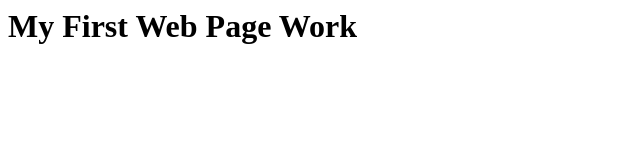
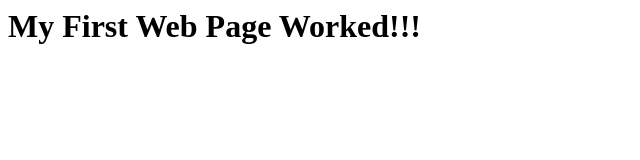
Before and after one commit to agechegaray/dwdd1600, a plain HTML site: page 01test/index.html in a window 1280 px wide. Shown: the whole page, without its empty margins (0-640 px from the left). Drawn offline with Linux system fonts and the light colour scheme.

Commit message:
Made Changes

```diff
--- a/01test/index.html
+++ b/01test/index.html
@@ -2,6 +2,6 @@
     <head>
     </head>
     <body>
-    <h1>My First Web Page Work</h1>
+    <h1>My First Web Page Worked!!!</h1>
     </body>
 </html>
```
